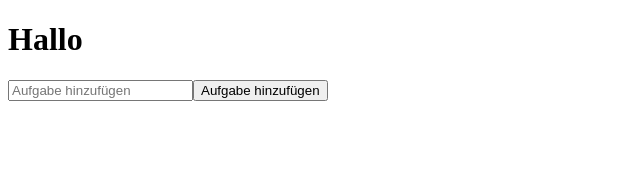
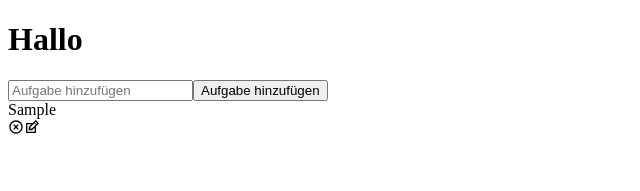
Before and after one commit to MDDakki/Aufgabenliste, a React (Create React App) app: page / in a window 1280 px wide. Both pictures are taken after typing "Sample" into the empty fields and a click on the button "Aufgabe hinzufügen". Shown: the top 191 px of the page, without its empty margins (0-640 px from the left). Built offline with nearby package versions, Linux system fonts and the light colour scheme.

Commit message:
React Icons & Hinzufügen einer Aufgabe & Kommentar

```diff
--- a/package.json
+++ b/package.json
@@ -8,6 +8,7 @@
     "@testing-library/user-event": "^13.5.0",
     "react": "^18.2.0",
     "react-dom": "^18.2.0",
+    "react-icons": "^5.0.1",
     "react-scripts": "5.0.1",
     "web-vitals": "^2.1.4"
   },
--- a/src/components/Todo.jsx
+++ b/src/components/Todo.jsx
@@ -1,9 +1,27 @@
-import React from 'react'
+import React, { useState } from "react";
+import { RiCloseCircleLine } from 'react-icons/ri';
+import { TiEdit } from 'react-icons/ti';
 
-function Todo() {
-  return (
-    <div>Todo</div>
-  )
+function Todo({ completeTodo, todos }) {
+  const [edit, setEdit] = useState({
+    id: null,
+    value: "",
+  });
+
+  return todos.map((todo, index) => (
+    <div
+      className={todo.isComplete ? "todo__row complete" : "todo__row"}
+      key={index}
+    >
+      <div key={todo.id} onClick={() => completeTodo(todo.id)}>
+        {todo.text}
+      </div>
+      <div className="icons">
+        <RiCloseCircleLine />
+        <TiEdit />
+      </div>
+    </div>
+  ));
 }
 
-export default Todo
+export default Todo;
--- a/src/components/TodoListe.jsx
+++ b/src/components/TodoListe.jsx
@@ -1,8 +1,11 @@
 import React, { useState } from 'react'
 import TodoForm from './TodoForm'
+import Todo from './Todo'
 
 function TodoListe() {
  const [todos, setTodos] = useState([])
+
+
  const addTodo = todo => {
     if (!todo.text || /^\s*$/.test(todo.text)) {
         return
@@ -13,10 +16,21 @@ function TodoListe() {
     console.log(...todos)
  }
 
+ const completeTodo = id => {
+    let updatedTodos = todos.map(todo => {
+        if (todo.id === id) {
+            todo.isComplete = !todo.isComplete
+        }
+        return todo
+    })
+    setTodos(updatedTodos)
+ }
+
   return (
     <div>
         <h1>Hallo</h1>
         <TodoForm onSubmit={addTodo} />
+        <Todo todos={todos} completeTodo={completeTodo}></Todo>
     </div>
   )
 }
```
Also changed, not shown: 1 other file (tests, documents, lock files or other folders).
